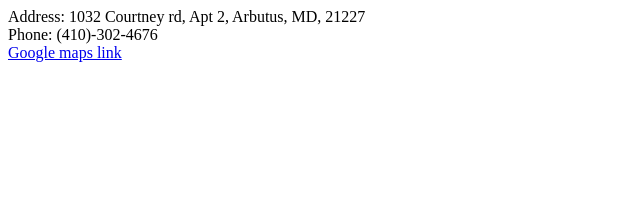
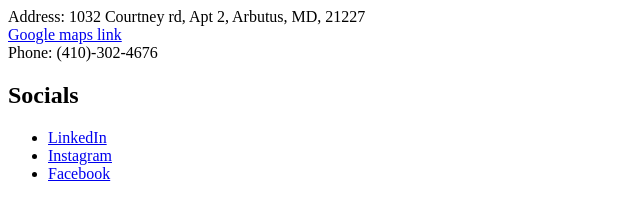
Before and after one commit to SurajRanaVujjini/HTML, a plain HTML site: page contact.html in a window 1280 px wide. Shown: the whole page, without its empty margins (0-640 px from the left). Drawn offline with Linux system fonts and the light colour scheme.

Commit message:
Add files via upload

```diff
--- a/contact.html
+++ b/contact.html
@@ -7,7 +7,21 @@
 </head>
 <body>
     Address: 1032 Courtney rd, Apt 2, Arbutus, MD, 21227<br>
+    <a href="https://goo.gl/maps/6JffEV6QbtXd4CG3A">Google maps link</a><br>
     Phone: (410)-302-4676<br>
-    <a href="https://goo.gl/maps/6JffEV6QbtXd4CG3A">Google maps link</a>
+
+    <h2>Socials</h2>
+    <ul>
+        <li><a href="https://www.linkedin.com/in/vujjini24">LinkedIn</a><br> </li>
+        <li><a href="https://www.instagram.com/_rana18_/">Instagram</a><br></li>
+        <li><a href="https://www.facebook.com/suraj.rana.921677">Facebook</a><br></li>
+    </ul>
+
+
+
+
+
+
+
 </body>
 </html>
```
